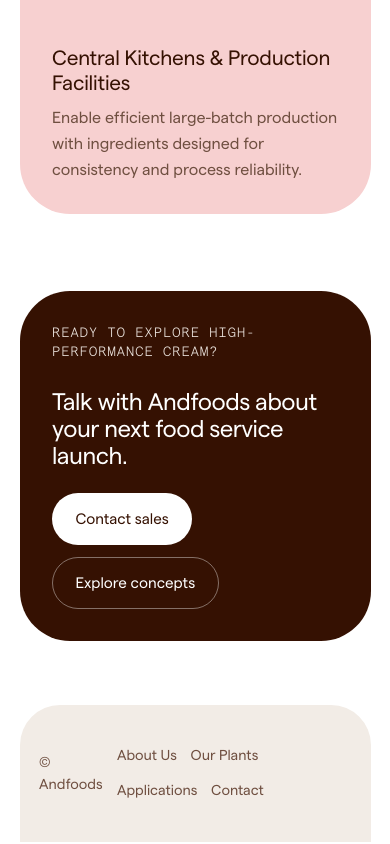
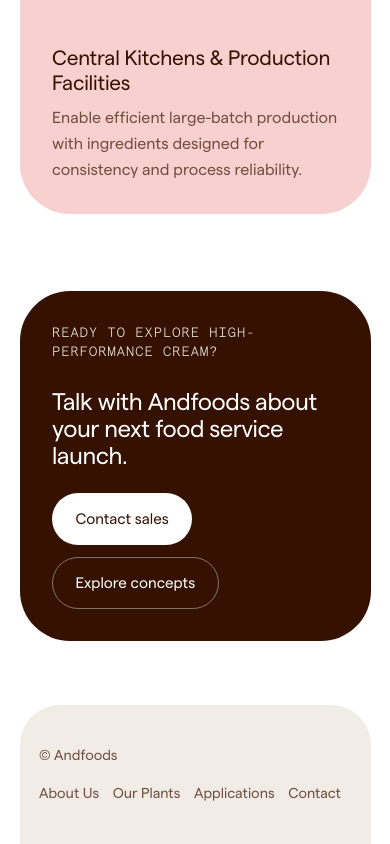
Before and after one commit to harryholidays/andfoods-new, a plain HTML site: page index.html in a window 390 px wide. Shown: the part 5093-5937 px from the top of the page. Drawn offline with Linux system fonts and the light colour scheme; files whose address does not match are found by name.

Commit message:
Stack footer left-aligned on mobile, keep copyright on one line

```diff
--- a/styles.css
+++ b/styles.css
@@ -1163,6 +1163,15 @@
   .team-grid { grid-template-columns: 1fr; }
   .section { padding: 3.5rem 0; }
   body.home .site-header:not(.site-header--scrolled) { padding-top: 20px; }
+  .site-footer__inner {
+    flex-direction: column;
+    align-items: flex-start;
+    justify-content: flex-start;
+    gap: 1rem;
+    white-space: nowrap;
+  }
+  .site-footer__inner > span { white-space: nowrap; }
+  .footer-links { justify-content: flex-start; }
   .story-centered { padding-left: 20px; padding-right: 20px; }
   .story-centered h2 { font-size: calc(4rem - 10px); }
   .story-centered p:not(.eyebrow) { font-size: 1.4rem; }
```
